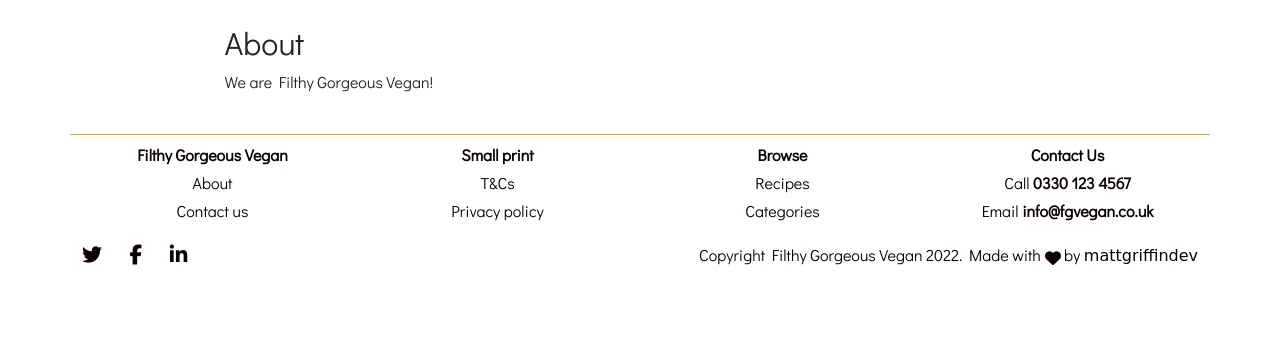
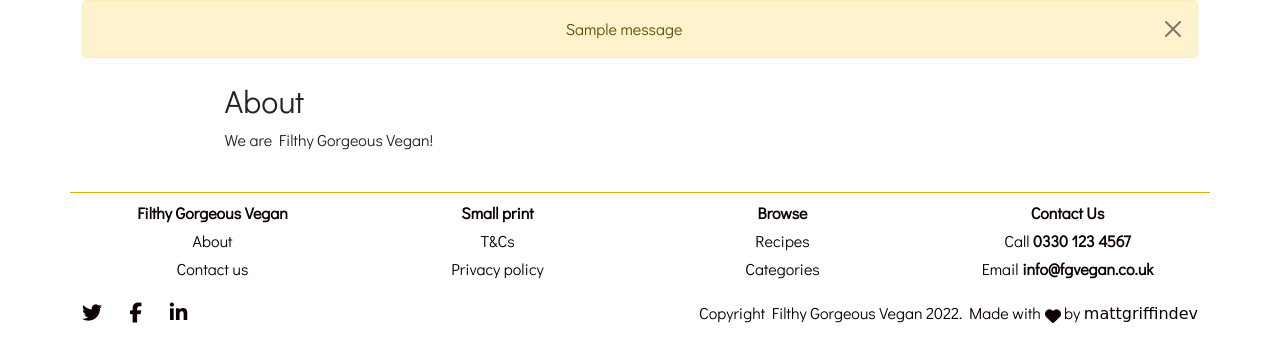
Before and after one commit to mattgriffindev/filfthy-gorgeous-vegan, a Flask app: page /about in a window 1280 px wide. Shown: the part 80-442 px from the top of the page. Run offline with Flask 2, Linux system fonts and the light colour scheme; tables that the repository leaves empty hold one stand-in row (values such as "Sample post"); one stand-in notice (Sample message) is shown; some libraries are stand-ins or nearby versions; some web fonts are replaced.

Commit message:
Amend base.html - add flash message script; Amend style.css - add flash message styling

```diff
--- a/cakebox/routes.py
+++ b/cakebox/routes.py
@@ -1,5 +1,5 @@
 from functools import wraps
-from flask import render_template, request, redirect, url_for, flash, session
+from flask import Flask, render_template, request, redirect, url_for, flash, session
 from werkzeug.security import generate_password_hash, check_password_hash
 from cakebox import app, db
 from cakebox.models import Category, Recipe, Users
--- a/cakebox/static/css/style.css
+++ b/cakebox/static/css/style.css
@@ -326,6 +326,7 @@ p {
 }
 
 /*----------------------------------------------------------------------------misc-*/
+/*------------------------------------------------buttons-*/
 
 .btn-main,
 .btn-main:hover {
@@ -372,3 +373,5 @@ p {
 .add-recipe-image-container {
 	height: 12rem;
 }
+
+/*-----------------------------------------flash-messages-*/
--- a/cakebox/templates/base.html
+++ b/cakebox/templates/base.html
@@ -44,6 +44,22 @@
         </nav>
     </header>
     <!--/header-->
+
+    <div>
+        <!-- flash-messages -->
+        {% with messages = get_flashed_messages() %}
+            {% if messages %}
+                {% for message in messages %}
+                    <div class="container">
+                        <div class="alert alert-warning alert-dismissible fade show text-center" role="alert">
+                            {{ message }}
+                            <button type="button" class="btn-close" data-bs-dismiss="alert" aria-label="Close"></button>
+                        </div>
+                    </div>
+                {% endfor %}
+            {% endif %}
+        {% endwith %}
+    </div>
 
     {% block header %}
     {% endblock %}
```
